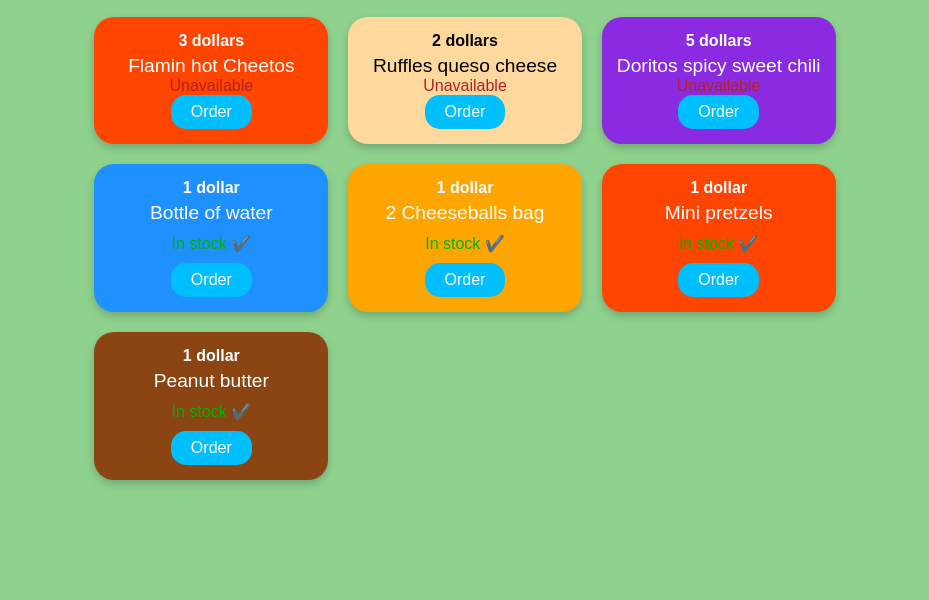
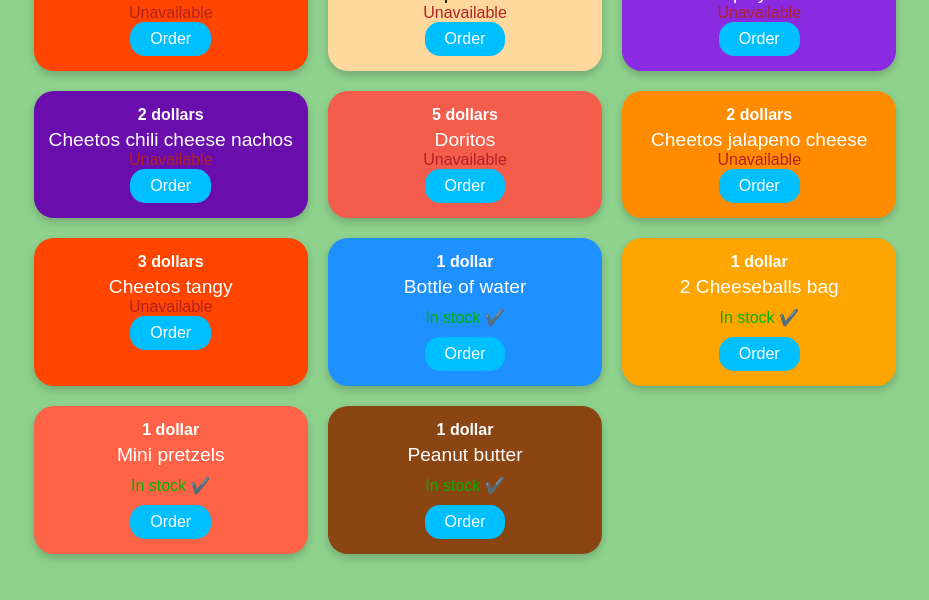
Before and after one commit to Heart-io/Wow, a plain HTML site: page index.html in a window 1280 px wide. Shown: the part 200-800 px from the top of the page, without its empty margins (175-1104 px from the left). Drawn offline with Linux system fonts and the light colour scheme.

Commit message:
Update index.html

```diff
--- a/index.html
+++ b/index.html
@@ -59,9 +59,10 @@
         .cheetos-chili { background-color: #6a0dad; color: white; }
         .doritos { background-color: #f45c4b; color: white; }
         .cheetos-jalapeno { background-color: #ff8c00; color: white; }
+        .cheetos-tangy { background-color: #ff4500; color: white; }
         .water { background-color: #1e90ff; color: white; }
         .cheeseballs { background-color: #ffa500; color: white; }
-        .pretzels { background-color: #ff4500; color: white; }
+        .pretzels { background-color: #ff6347; color: white; }
         .peanut-butter { background-color: #8b4513; color: white; }
 
         /* Price and product name */
@@ -108,7 +109,7 @@
 <body>
 
 <div class="shop-container">
-    <div class="shop-title">Big back shop</div>
+    <div class="shop-title">Big Back Shop</div>
 
     <div class="product-grid">
         <!-- Flamin hot Cheetos -->
@@ -131,6 +132,38 @@
         <div class="product-card doritos-spicy">
             <div class="price">5 dollars</div>
             <div class="product-name">Doritos spicy sweet chili</div>
+            <div class="unavailable">Unavailable</div>
+            <button class="order-button" onclick="redirectToRainbow()">Order</button>
+        </div>
+
+        <!-- Cheetos chili cheese nachos -->
+        <div class="product-card cheetos-chili">
+            <div class="price">2 dollars</div>
+            <div class="product-name">Cheetos chili cheese nachos</div>
+            <div class="unavailable">Unavailable</div>
+            <button class="order-button" onclick="redirectToRainbow()">Order</button>
+        </div>
+
+        <!-- Doritos (standard) -->
+        <div class="product-card doritos">
+            <div class="price">5 dollars</div>
+            <div class="product-name">Doritos</div>
+            <div class="unavailable">Unavailable</div>
+            <button class="order-button" onclick="redirectToRainbow()">Order</button>
+        </div>
+
+        <!-- Cheetos jalapeno cheese -->
+        <div class="product-card cheetos-jalapeno">
+            <div class="price">2 dollars</div>
+            <div class="product-name">Cheetos jalapeno cheese</div>
+            <div class="unavailable">Unavailable</div>
+            <button class="order-button" onclick="redirectToRainbow()">Order</button>
+        </div>
+
+        <!-- Cheetos tangy -->
+        <div class="product-card cheetos-tangy">
+            <div class="price">3 dollars</div>
+            <div class="product-name">Cheetos tangy</div>
             <div class="unavailable">Unavailable</div>
             <button class="order-button" onclick="redirectToRainbow()">Order</button>
         </div>
```
